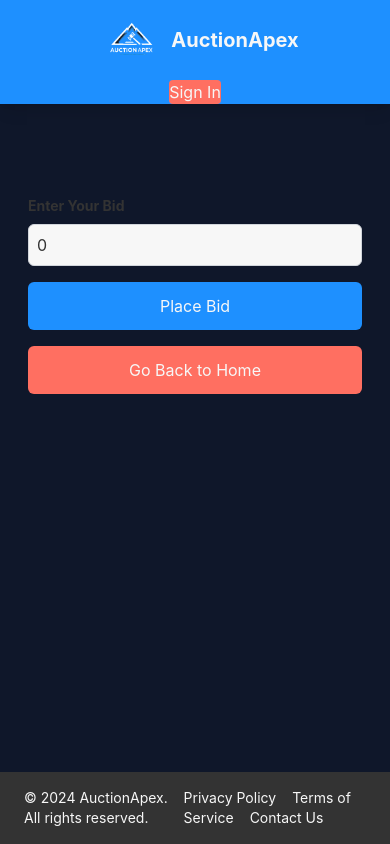
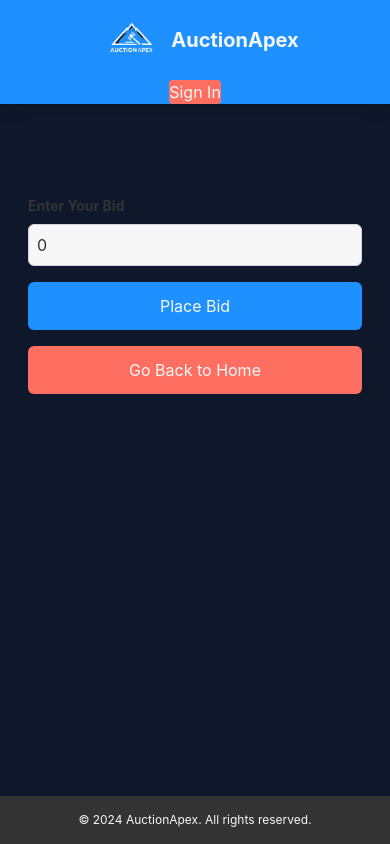
Before and after one commit to Hamza123Hussain/auction_apex, a React (Create React App) app: page /AuctionCard/1 in a window 390 px wide. Built offline with nearby package versions, Linux system fonts and the light colour scheme; no server answers.

Commit message:
made footer responsive

```diff
--- a/src/components/Footer.tsx
+++ b/src/components/Footer.tsx
@@ -2,25 +2,8 @@ import React from 'react'
 
 const Footer = () => {
   return (
-    <footer className="bg-darkCharcoal text-softWhite py-4 px-6 mt-auto">
-      <div className="container mx-auto flex justify-between items-center">
-        <div className="text-sm">
-          <p>
-            &copy; {new Date().getFullYear()} AuctionApex. All rights reserved.
-          </p>
-        </div>
-        <div className="space-x-4 text-sm">
-          <a href="#" className="hover:text-neonGreen">
-            Privacy Policy
-          </a>
-          <a href="#" className="hover:text-neonGreen">
-            Terms of Service
-          </a>
-          <a href="#" className="hover:text-neonGreen">
-            Contact Us
-          </a>
-        </div>
-      </div>
+    <footer className="bg-darkCharcoal text-xs text-center text-softWhite py-4 px-6 mt-auto">
+      <p>&copy; {new Date().getFullYear()} AuctionApex. All rights reserved.</p>
     </footer>
   )
 }
```
